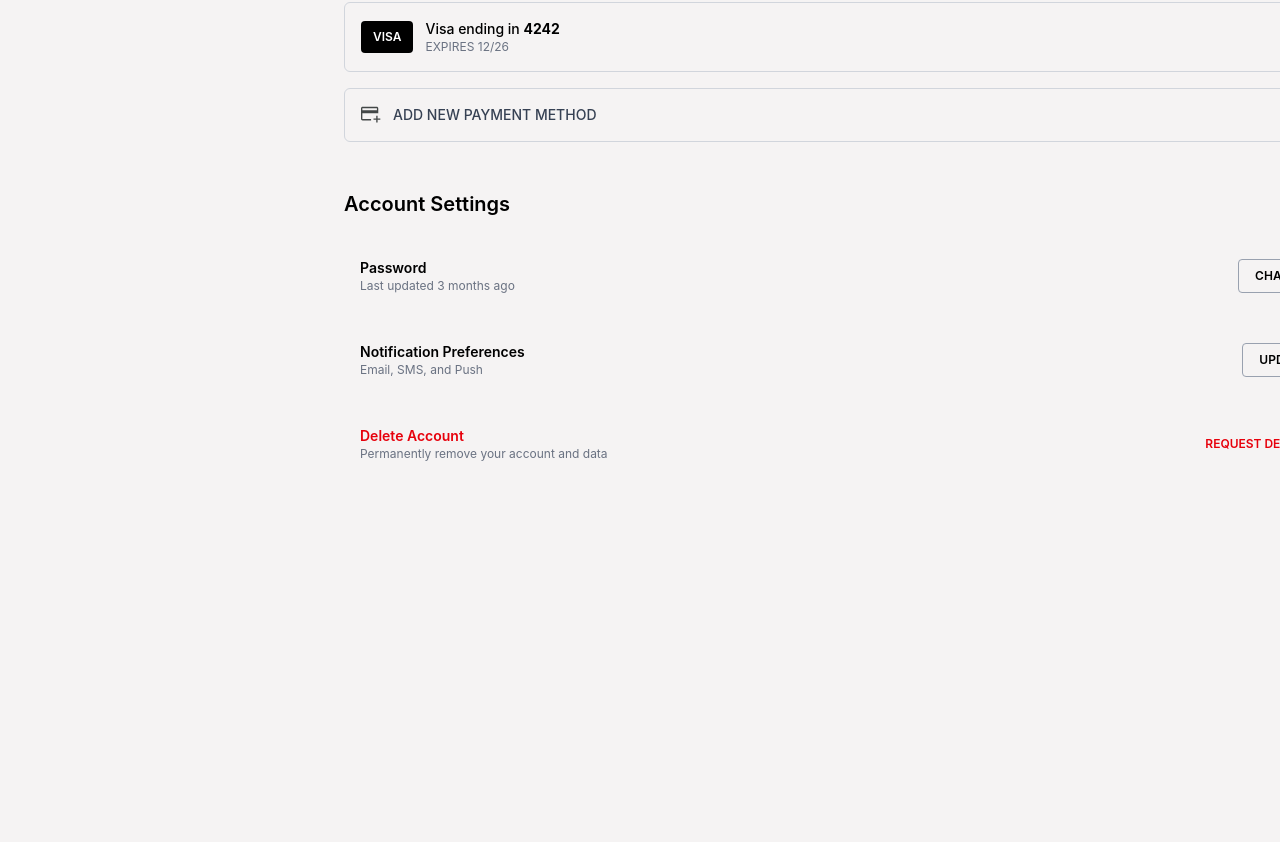
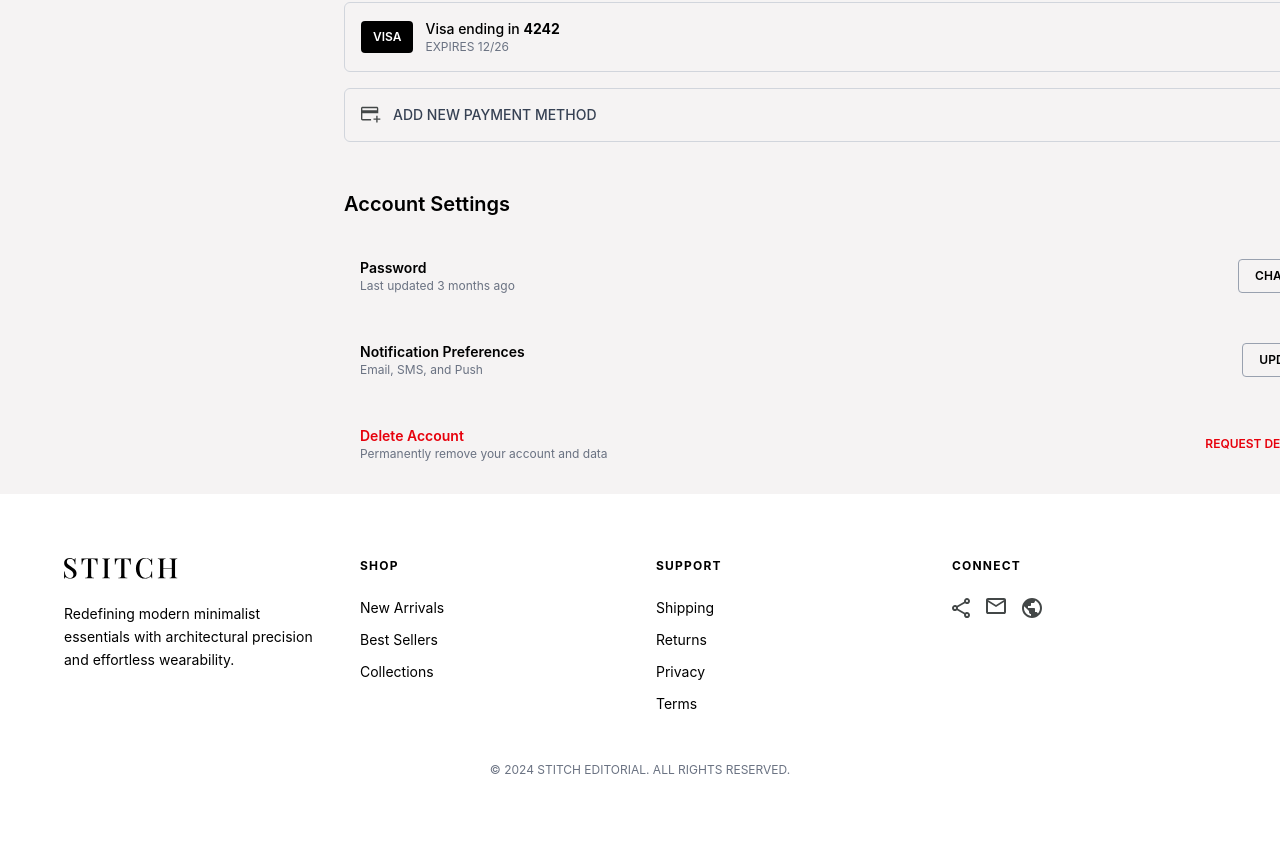
Before and after one commit to yazan-arafeh/My-first-project-STITCH, a website: page Profile.html in a window 1280 px wide. Shown: the part 1326-2168 px from the top of the page. Before the commit the page ends 1820 px from the top, so only its background shows below. Drawn offline with Linux system fonts and the light colour scheme.

Commit message:
profile-footer

```diff
--- a/Profile.html
+++ b/Profile.html
@@ -264,6 +264,53 @@
   </div>
 </div>
 
+<footer class="bg-white text-black py-16">
+  <div class="grid grid-cols-1 md:grid-cols-4 gap-8 max-w-6xl mx-auto">
+
+    <div>
+      <img src="./assets/imge/logo.svg" alt="STITCH Logo" class="mb-6">
+      <p class="text-sm leading-relaxed">
+        Redefining modern minimalist essentials with architectural precision and effortless wearability.
+      </p>
+    </div>
+
+
+    <div>
+      <h2 class="text-xs font-bold mb-6 tracking-widest">SHOP</h2>
+      <ul class="space-y-3 text-sm">
+        <li><a href="#" class="hover:underline">New Arrivals</a></li>
+        <li><a href="#" class="hover:underline">Best Sellers</a></li>
+        <li><a href="#" class="hover:underline">Collections</a></li>
+      </ul>
+    </div>
+
+
+    <div>
+      <h2 class="text-xs font-bold mb-6 tracking-widest">SUPPORT</h2>
+      <ul class="space-y-3 text-sm">
+        <li><a href="#" class="hover:underline">Shipping</a></li>
+        <li><a href="#" class="hover:underline">Returns</a></li>
+        <li><a href="#" class="hover:underline">Privacy</a></li>
+        <li><a href="#" class="hover:underline">Terms</a></li>
+      </ul>
+    </div>
+
+
+    <div>
+      <h2 class="text-xs font-bold mb-6 tracking-widest">CONNECT</h2>
+      <div class="flex space-x-4">
+        <a href="#"><img src="./assets/imge/icon/sharing.svg" alt="Share"></a>
+        <a href="#"><img src="./assets/imge/icon/email.svg" alt="Email"></a>
+        <a href="#"><img src="./assets/imge/icon/Location.svg" alt="Location"></a>
+      </div>
+    </div>
+  </div>
+
+
+  <p class="text-center text-xs text-gray-500 mt-12">
+    © 2024 STITCH EDITORIAL. ALL RIGHTS RESERVED.
+  </p>
+</footer>
 
 </body>
 </html>
```
